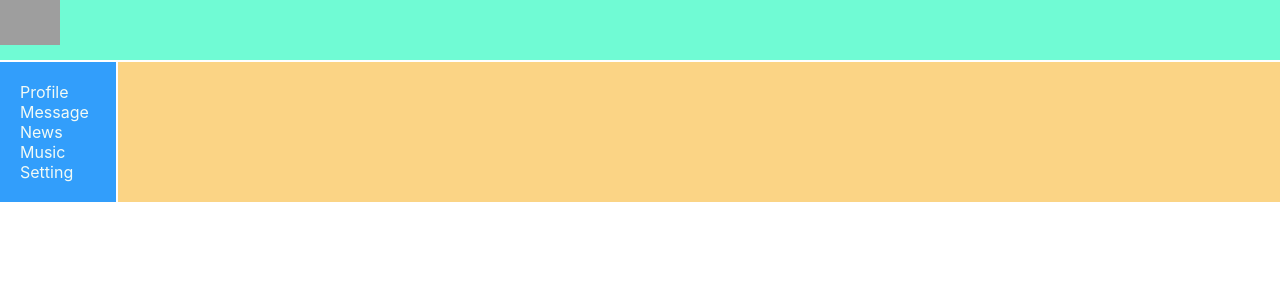
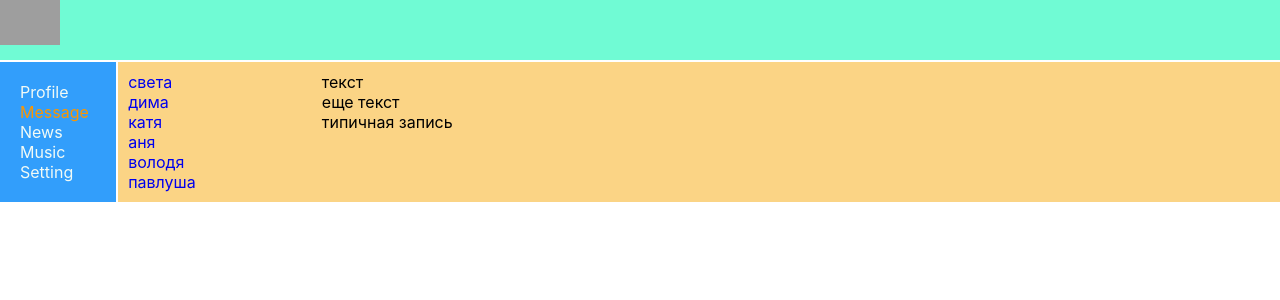
Before and after one commit to MonroeLionel/samurai-way-TS, a React (Create React App) app: page /dialogs in a window 1280 px wide. Shown: the top 300 px of the page. Built offline with nearby package versions, Linux system fonts and the light colour scheme; grey boxes are pictures that could not be loaded.

Commit message:
22. Уроки React JS (Route exact) - react курсы бесплатно

```diff
--- a/src/App.tsx
+++ b/src/App.tsx
@@ -19,8 +19,8 @@ function App() {
 
 
            <div className="app-wrapper-content">
-              <Route path="/profile" component={Dialog}/>
-              <Route path="/message" component={Profile}/>
+              <Route path="/profile" component={Profile}/>
+              <Route path="/dialogs" component={Dialog}/>
               <Route path="/news" component={News}/>
               <Route path="/music" component={Music}/>
               <Route path="/setting" component={Setting}/>
--- a/src/components/Dialog/Dialog.module.css
+++ b/src/components/Dialog/Dialog.module.css
@@ -5,15 +5,20 @@
 
 
 .dialog {
-
+    color: aliceblue;
 }
 
 
 .dialogItem {
+
     padding: 10px;
 }
 
-.dialogItem .active {
+.dialogItem a {
+    text-decoration: none;
+}
+
+.dialog a.active {
     color: #fb9344;
 }
 
--- a/src/components/Dialog/Dialog.tsx
+++ b/src/components/Dialog/Dialog.tsx
@@ -1,17 +1,23 @@
 import React from "react";
 import classes from "./Dialog.module.css"
+import {NavLink} from "react-router-dom";
 
 
 export function Dialog() {
    return (
      <div className={classes.dialogs}>
         <div className={classes.dialogItem}>
-           <div className={classes.dialog + ' ' + classes.active}>света</div>
-           <div className={classes.dialog}>дима</div>
-           <div className={classes.dialog}>антоша</div>
-           <div className={classes.dialog}>катюша</div>
-           <div className={classes.dialog}>павлуша</div>
-           <div className={classes.dialog}>андрюша</div>
+           <div className={classes.dialog}><NavLink to="/dialogs/1" activeClassName={classes.active}>света</NavLink>
+           </div>
+           <div className={classes.dialog}><NavLink to="/dialogs/2" activeClassName={classes.active}>дима</NavLink>
+           </div>
+           <div className={classes.dialog}><NavLink to="/dialogs/3" activeClassName={classes.active}>катя</NavLink>
+           </div>
+           <div className={classes.dialog}><NavLink to="/dialogs/4" activeClassName={classes.active}>аня</NavLink></div>
+           <div className={classes.dialog}><NavLink to="/dialogs/5" activeClassName={classes.active}>володя</NavLink>
+           </div>
+           <div className={classes.dialog}><NavLink to="/dialogs/6" activeClassName={classes.active}>павлуша</NavLink>
+           </div>
         </div>
         <div className={classes.messages}>
            <div className={classes.message}>текст</div>
--- a/src/components/Navbar/Navbar.tsx
+++ b/src/components/Navbar/Navbar.tsx
@@ -6,7 +6,7 @@ export function Navbar() {
    return (
      <nav className={classes.nav}>
         <div className={classes.item}><NavLink to="/profile" activeClassName={classes.active}>Profile</NavLink></div>
-        <div className={classes.item}><NavLink to="/message" activeClassName={classes.active}>Message</NavLink></div>
+        <div className={classes.item}><NavLink to="/dialogs" activeClassName={classes.active}>Message</NavLink></div>
         <div className={classes.item}><NavLink to="/news" activeClassName={classes.active}>News</NavLink></div>
         <div className={classes.item}><NavLink to="/music" activeClassName={classes.active}>Music</NavLink></div>
         <div className={classes.item}><NavLink to="/setting" activeClassName={classes.active}>Setting</NavLink></div>
```
